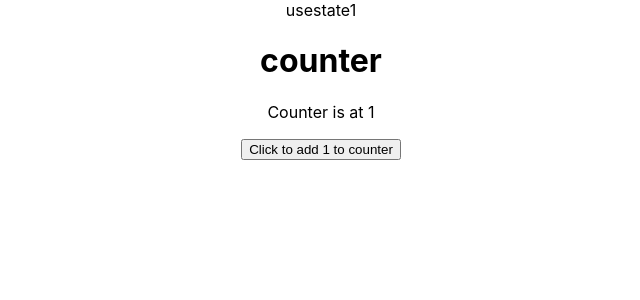
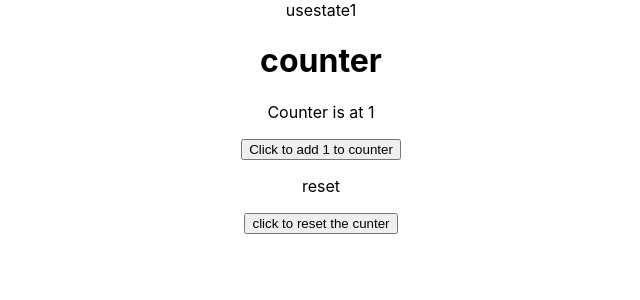
Before and after one commit to aviad1aviad/usestate, a React (Create React App) app: page / in a window 1280 px wide. Shown: the top 300 px of the page, without its empty margins (319-959 px from the left). Built offline with nearby package versions, Linux system fonts and the light colour scheme.

Commit message:
exercise 2

```diff
--- a/src/counter.js
+++ b/src/counter.js
@@ -9,11 +9,20 @@ function Counter() {
         )
         console.log(count)
     }
+    function reset() {
+      setCount(
+        function(oldCount){
+          return oldCount = 0
+        }
+      )
+    }
     return (
       <div className="App">
         <h1> counter </h1>
         <p> Counter is at {count} </p>
       <button onClick={incr}> Click to add 1 to counter </button>
+      <p> reset </p>
+      <button onClick={reset}> click to reset the cunter </button>
       </div>
     );
   }
```
